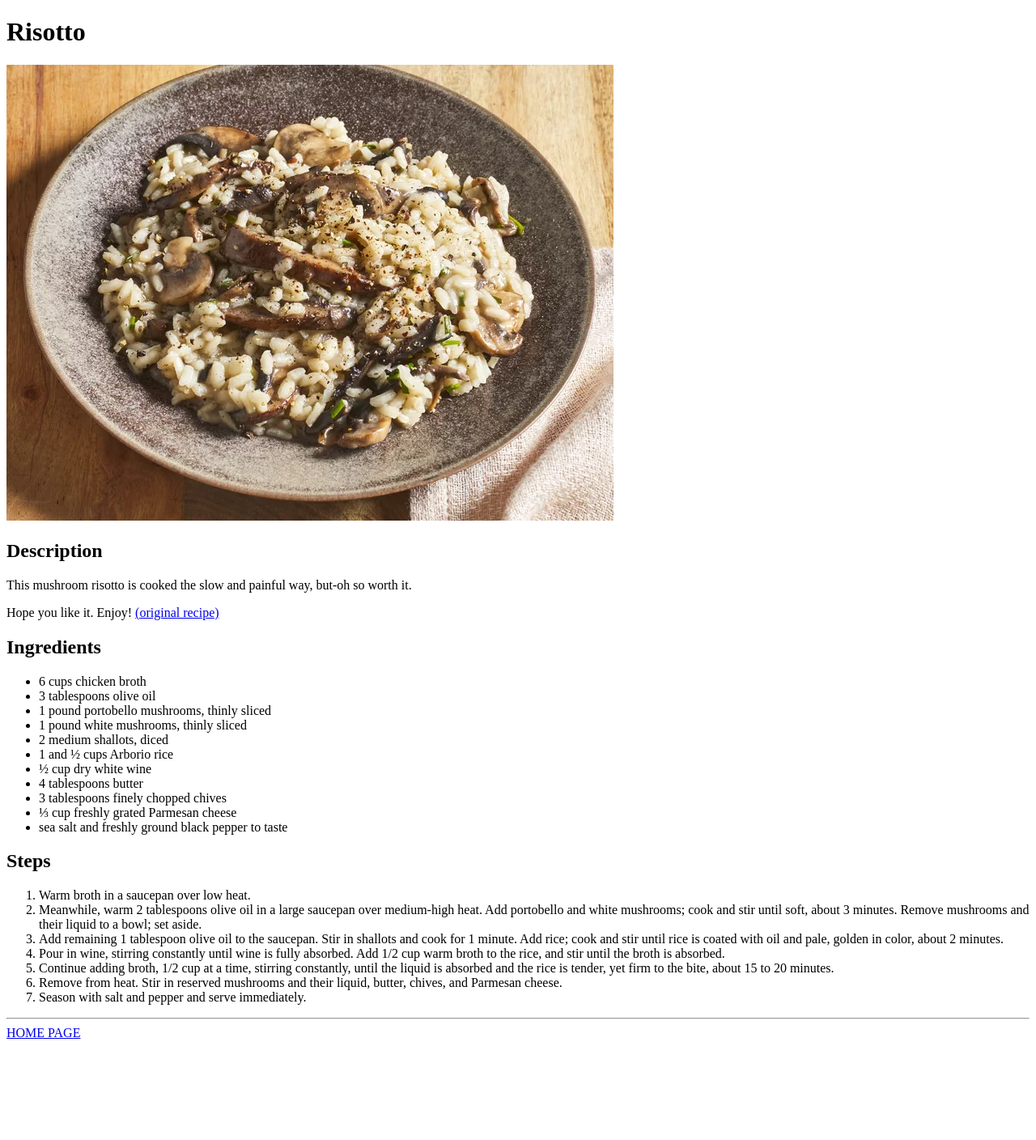
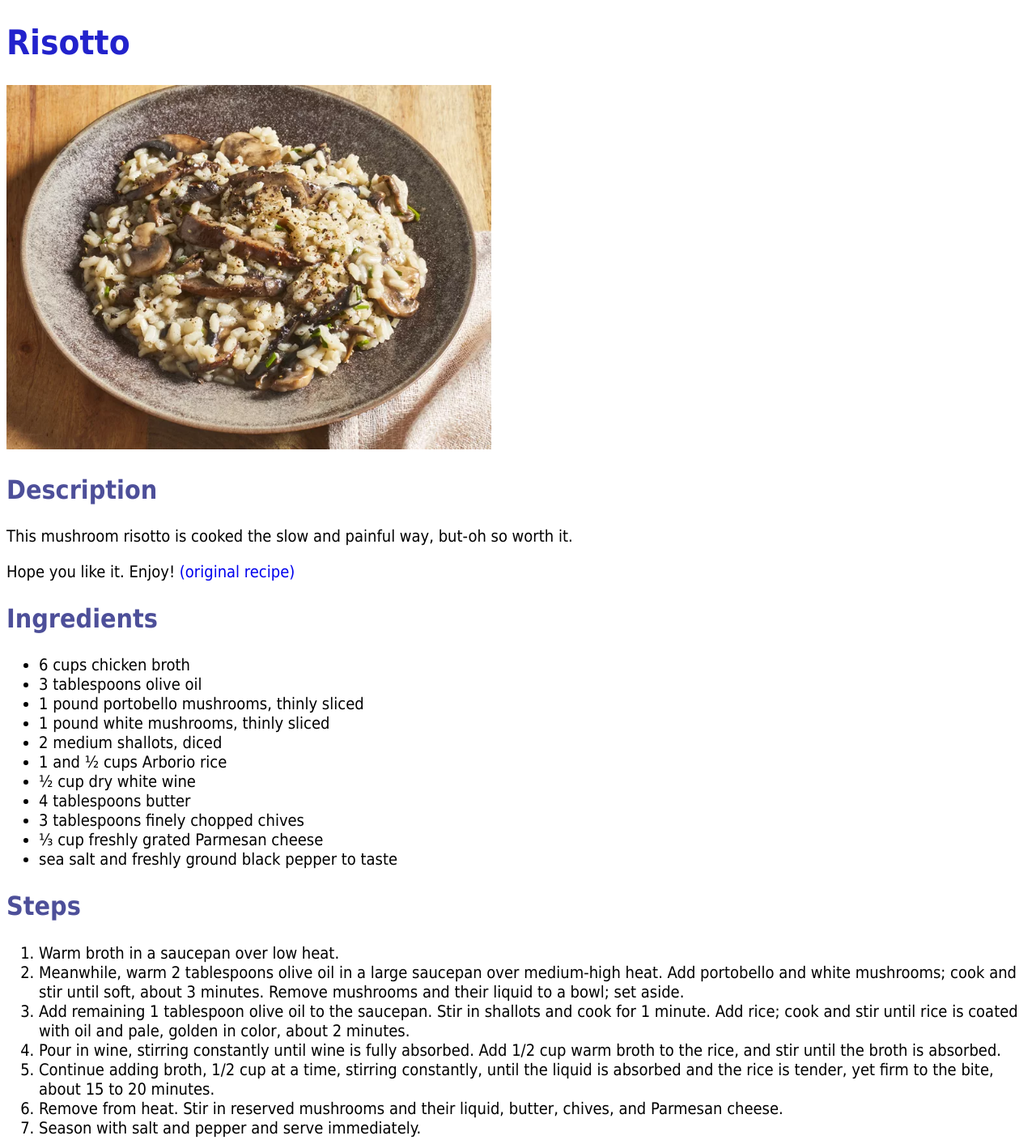
Before and after one commit to alejanCodeGF/odin-recipes, a plain HTML site: page recipes/risotto.html in a window 1280 px wide. Shown: the top 1408 px of the page at 81% size. Before the commit the page ends 1293 px from the top, so only its background shows below. Drawn offline with Linux system fonts and the light colour scheme.

Commit message:
Improve the recipes web with css Version 2.0
Added the .css (h1, h2, links, etc.)

```diff
--- a/recipes/risotto.html
+++ b/recipes/risotto.html
@@ -2,6 +2,7 @@
 <html lang="en">
     <head>
         <meta charset="UTF-8">
+        <link rel="stylesheet" href="../style.css">
         <title>Alejan's Risotto</title>
     </head>
     <body>
@@ -11,7 +12,7 @@
         <p>This mushroom risotto is cooked the slow and painful way, but-oh so worth it.</p>
         <p>Hope you like it. Enjoy! <a href="https://www.allrecipes.com/recipe/85389/gourmet-mushroom-risotto/">(original recipe)</a></p>
         <h2>Ingredients</h2>
-        <ul>
+        <ul class="Ingredients">
             <li>6 cups chicken broth</li>
             <li>3 tablespoons olive oil</li>
             <li>1 pound portobello mushrooms, thinly sliced</li>
@@ -25,7 +26,7 @@
             <li>sea salt and freshly ground black pepper to taste</li>
         </ul>
         <h2>Steps</h2>
-        <ol>
+        <ol class="Steps">
             <li>Warm broth in a saucepan over low heat.</li>
             <li>Meanwhile, warm 2 tablespoons olive oil in a large saucepan over medium-high heat. Add portobello and white mushrooms; cook and stir until soft, about 3 minutes. Remove mushrooms and their liquid to a bowl; set aside.</li>
             <li>Add remaining 1 tablespoon olive oil to the saucepan. Stir in shallots and cook for 1 minute. Add rice; cook and stir until rice is coated with oil and pale, golden in color, about 2 minutes.</li>
@@ -35,6 +36,6 @@
             <li>Season with salt and pepper and serve immediately.</li>
         </ol>
         <hr>
-        <a href="../index.html">HOME PAGE</a>
+        <a class="link_home" href="../index.html">HOME PAGE</a>
     </body>
 </html>
--- /dev/null
+++ b/style.css
@@ -0,0 +1,36 @@
+body {
+    font-family: Tahoma, Verdana, sans-serif;
+}
+
+h1 {
+    font-size: 42px;
+    color: rgb(34, 34, 204);
+}
+
+h2 {
+    font-size: 32px;
+    color: rgba(42, 44, 133, 0.836);
+}
+
+p, .Ingredients>li, .Steps>li {
+    font-size: 20px;
+}
+
+ul a {
+    font-size: 32px;
+    color: black;
+    background-color: lightblue;
+}
+
+a:link, a:visited, a:active {
+    text-decoration:none;
+}
+
+img {
+    height: 450px;
+}
+
+.link_home{
+    font-size: 30px;
+    color: green;
+}
```
Also changed, not shown: index.html (+2 -1 lines), recipes/cheesecake.html (+4 -3 lines), recipes/tortilla.html (+4 -3 lines).
